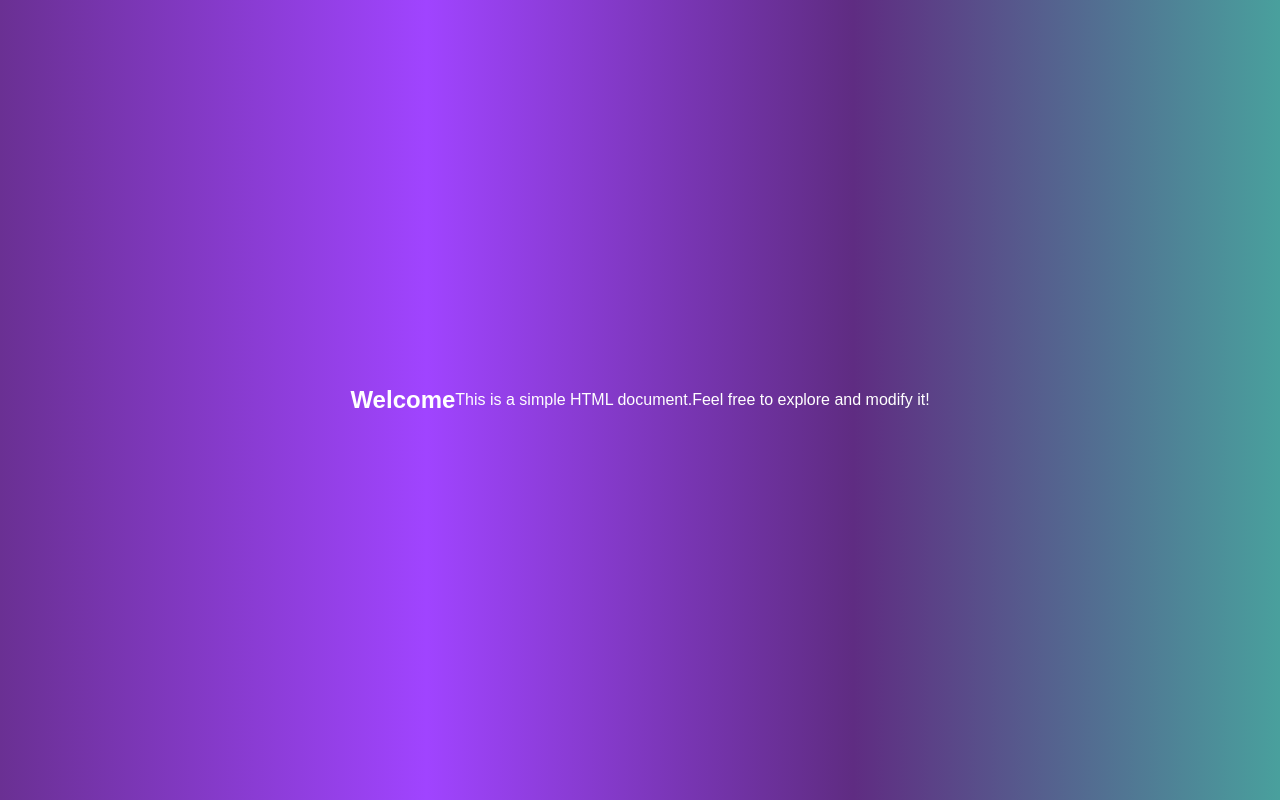
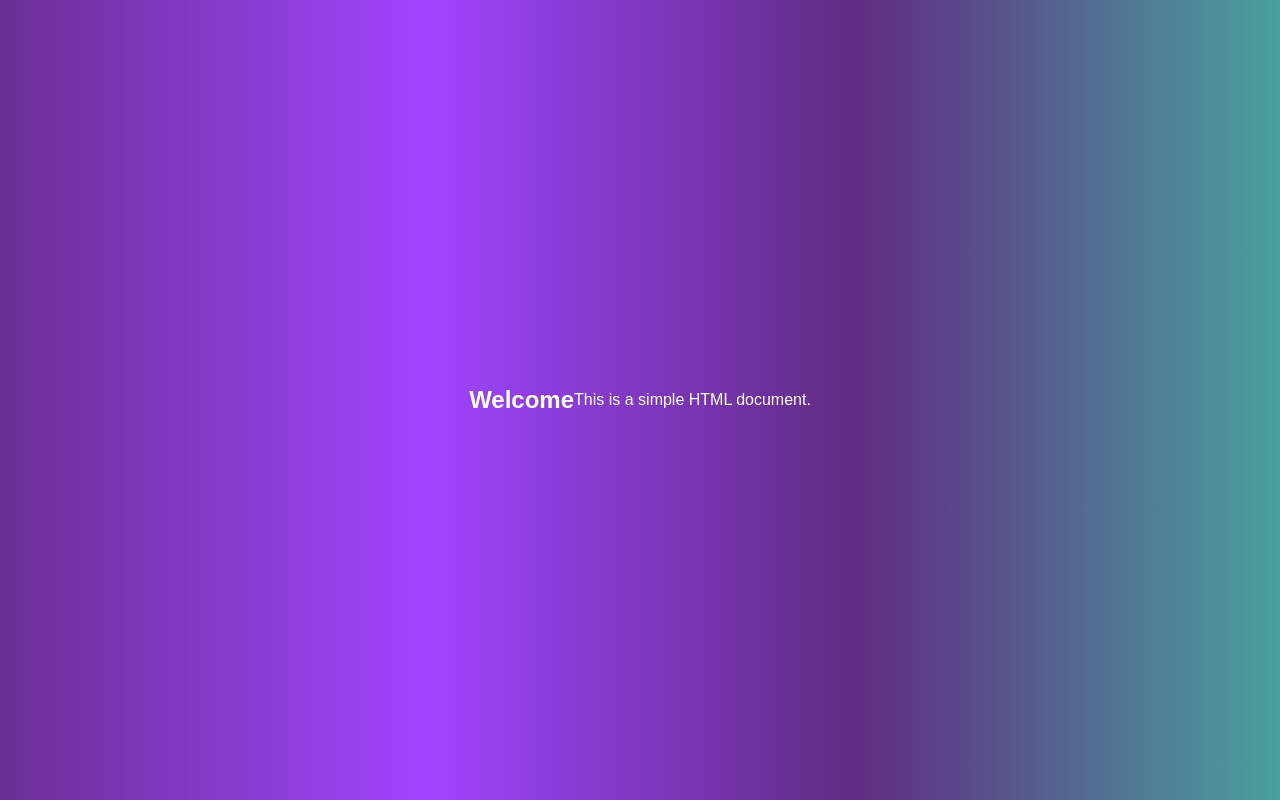
Before and after one commit to Adhiraj-ac/my-repo, a plain HTML site: page index.html in a window 1280 px wide. Drawn offline with Linux system fonts and the light colour scheme.

Commit message:
latest changes

```diff
--- a/index.html
+++ b/index.html
@@ -9,6 +9,6 @@
 <body>
     <h2>Welcome </h2>
     <p>This is a simple HTML document.</p>
-    <p>Feel free to explore and modify it!</p>
+
 </body>
 </html>
```
